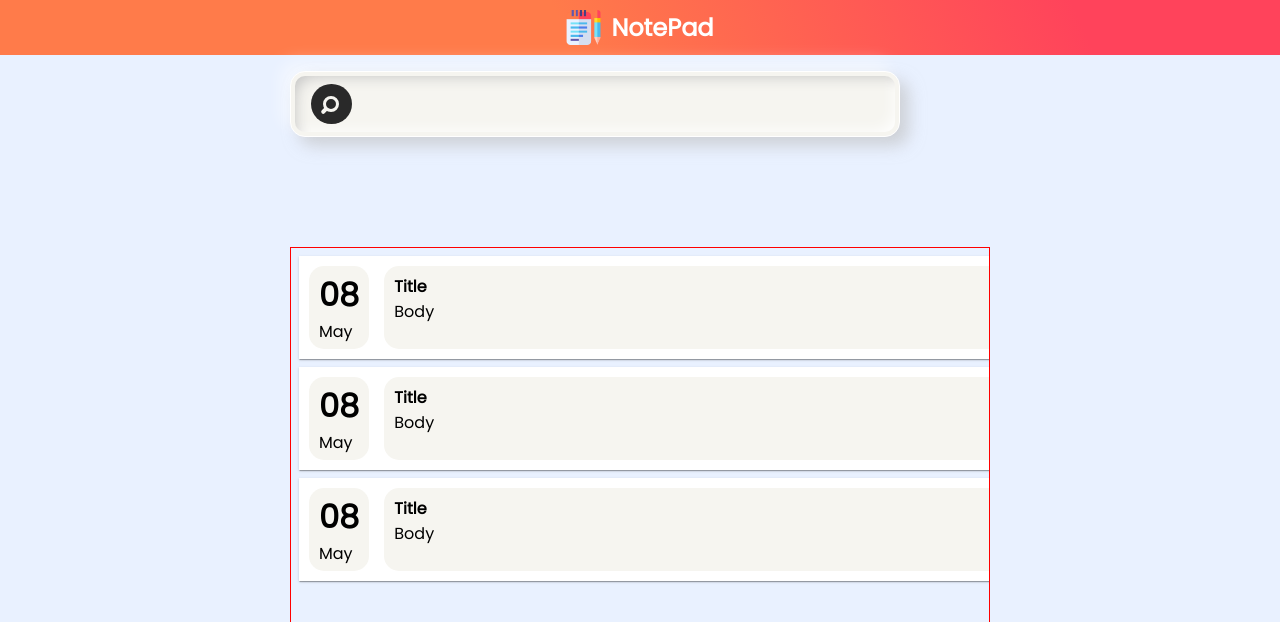
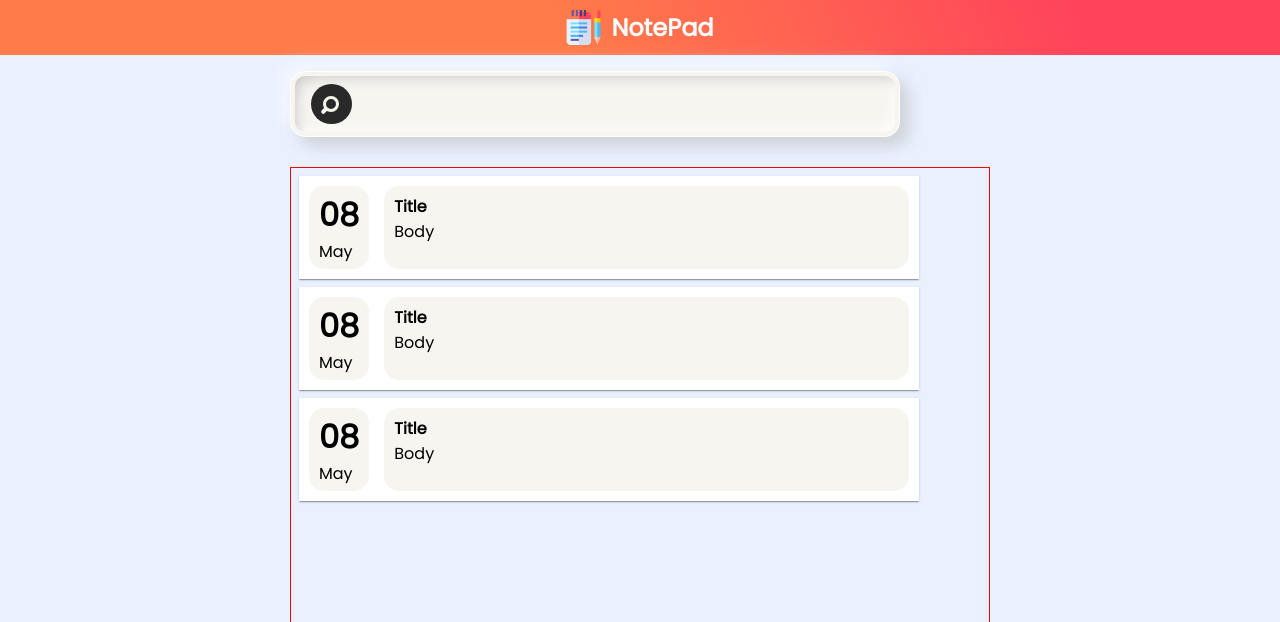
Before and after one commit to Moro-Afriyie/Note-App, an Angular app: page / in a window 1280 px wide. Shown: the top 622 px of the page. Built offline with nearby package versions, Linux system fonts and the light colour scheme.

Commit message:
started styling the cards

```diff
--- a/src/app/notepad-page/notepad-page.component.scss
+++ b/src/app/notepad-page/notepad-page.component.scss
@@ -129,7 +129,7 @@ form {
 .notepad__cards {
     flex: 1;
     border: 1px solid;
-    margin-top: 6rem;
+    margin-top: 1rem;
     max-width: 100%;
     border: 1px solid red;
     overflow-y: auto;
@@ -142,7 +142,7 @@ form {
     border: 1px transparent;
     display: flex;
     // width: 460px;
-    width: 100%;
+    max-width: 600px;
     padding: 10px;
     cursor: pointer;
     // background-color: #eaeaea02;
```
